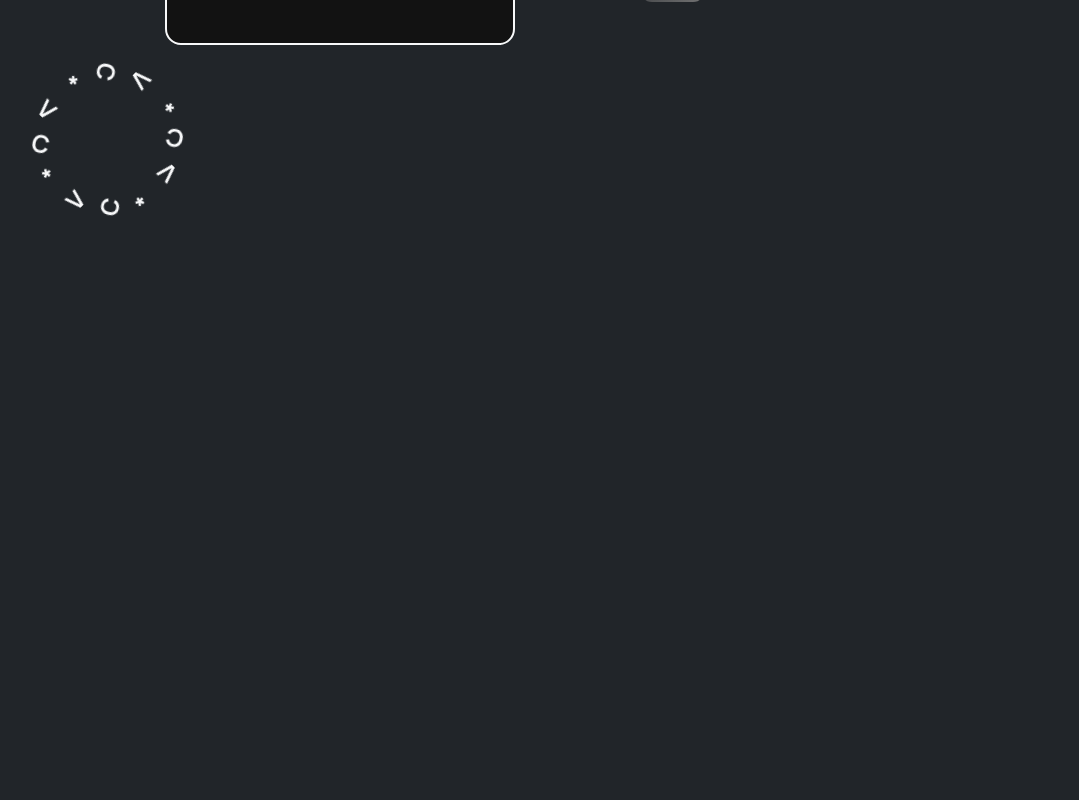
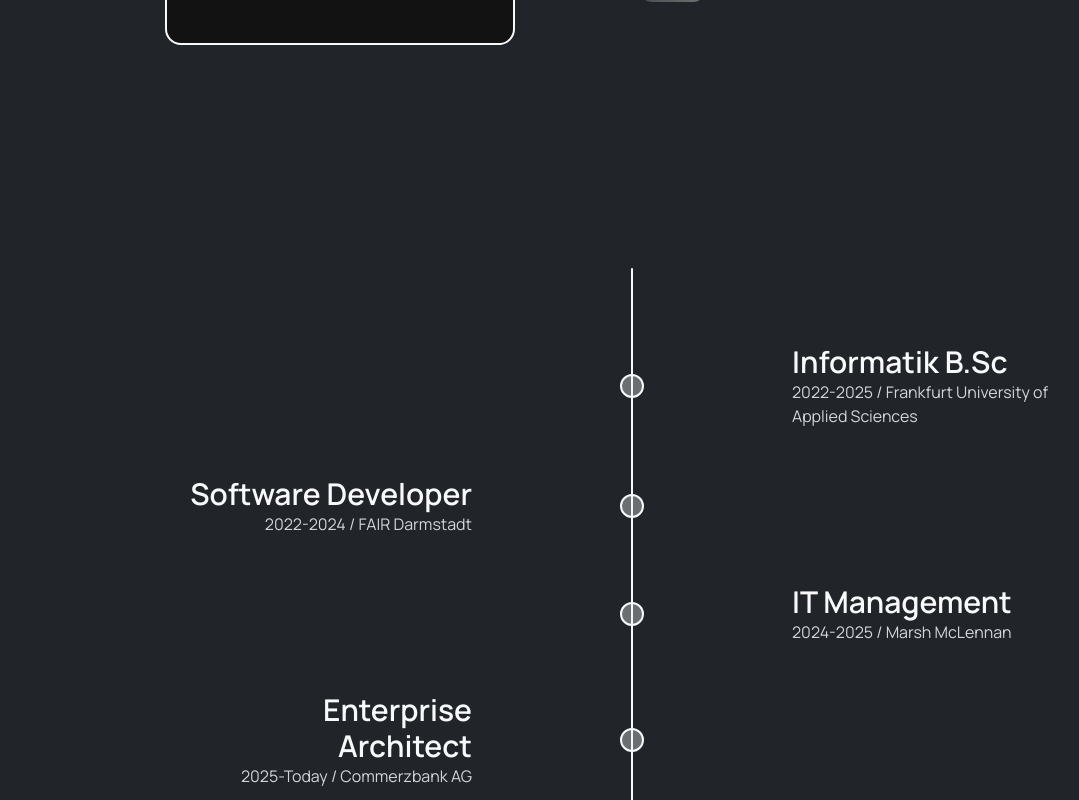
Before and after one commit to Rajpreet0/Rajpreet-Portfolio-2025, a Next.js app: page / in a window 1280 px wide. Shown: the part 1380-2180 px from the top of the page, without its empty margins (8-1087 px from the left). Before the commit the page ends 1622 px from the top, so only its background shows below. Built offline with nearby package versions, Linux system fonts and the light colour scheme.

Commit message:
added Timeline

```diff
--- a/src/app/page.tsx
+++ b/src/app/page.tsx
@@ -1,11 +1,13 @@
 import LandingPage from "@/components/LandingPage";
 import ProfilePage from "@/components/ProfilePage";
+import TimelinePage from "@/components/TimelinePage";
 
 export default function Home() {
   return (
     <div className="w-full min-h-screen flex flex-col items-center justify-center">
       <LandingPage/>
       <ProfilePage/>
+      <TimelinePage/>
     </div>
   );
 }
--- a/src/components/ProfilePage.tsx
+++ b/src/components/ProfilePage.tsx
@@ -1,4 +1,3 @@
-import CircularText from "./blocks/TextAnimations/CircularText/CircularText"
 import ProfileCards from "./ProfileCards"
 
 
@@ -6,13 +5,6 @@ const ProfilePage = () => {
   return (
     <div className="relative h-screen w-full flex items-center justify-center ">
         <ProfileCards/>
-        <div className="absolute bottom-20 left-10  cursor-pointer">
-         <CircularText
-            text="CV*CV*CV*CV*"
-            onHover="speedUp"
-            spinDuration={20}
-            className="text-white w-[150px] font-bold"/>
-        </div>
     </div>
   )
 }
--- /dev/null
+++ b/src/components/TimelinePage.tsx
@@ -0,0 +1,97 @@
+import React from 'react'
+import AnimatedContent from './blocks/Animations/AnimatedContent/AnimatedContent';
+
+const timelineItems = [
+  {
+    title: 'Informatik B.Sc',
+    date: '2022-2025 / Frankfurt University of Applied Sciences',
+    align: 'right',
+  },
+  {
+    title: 'Software Developer',
+    date: '2022-2024 / FAIR Darmstadt',
+    align: 'left',
+  },
+  {
+    title: 'IT Management',
+    date: '2024-2025 / Marsh McLennan',
+    align: 'right',
+  },
+  {
+    title: 'Enterprise Architect',
+    date: '2025-Today / Commerzbank AG',
+    align: 'left',
+  },
+  {
+    title: 'CEO',
+    date: '2025-Today / Since3',
+    align: 'right',
+  },
+];
+
+const TimelinePage = () => {
+  return (
+    <AnimatedContent
+        distance={400}
+        direction="vertical"
+        reverse={false}
+        duration={2}
+        ease="power3.out"
+        initialOpacity={0.0}
+        animateOpacity
+        scale={1.1}
+        threshold={0.2}
+        delay={0.3}
+    >
+         <div className="relative min-h-screen w-full flex items-center justify-center  px-4 py-12">
+
+        {/* Vertical Line */}
+        <div className="hidden md:block absolute left-1/2 transform -translate-x-1/2 top-12 bottom-12 w-0.5 bg-white rounded"></div>
+        <div className="block md:hidden absolute right-6 top-12 bottom-12 w-0.5 bg-white rounded"></div>
+
+        <div className="flex flex-col space-y-12 w-full max-w-4xl">
+          {timelineItems.map((item, index) => (
+            <div
+              key={index}
+              className="grid grid-cols-1 md:grid-cols-3 items-center w-full gap-4"
+            >
+              {/* Left Text */}
+              {item.align === 'left' ? (
+                <div className="text-left md:text-right text-white pl-4 md:pl-0">
+                  <h3 className="text-lg md:text-3xl font-semibold">{item.title}</h3>
+                  <p className="text-sm md:text-base text-gray-300 break-words max-w-[250px] md:max-w-none">
+                    {item.date}
+                  </p>
+                </div>
+              ) : (
+                <div className="hidden md:block"></div>
+              )}
+
+              {/* Circle */}
+              <div className="flex justify-end md:justify-center pr-4 md:pr-0  ">
+                <div className="hidden w-6 h-6 rounded-full border-2 border-white bg-white/35 z-10 md:block"></div>
+              </div>
+
+              {/* Right Text */}
+              {item.align === 'right' ? (
+                <div className="text-left text-white pl-4 md:pl-0">
+                  <h3 className="text-lg md:text-3xl font-semibold">{item.title}</h3>
+                  <p className="text-sm md:text-base text-gray-300 break-words max-w-[250px] md:max-w-none">
+                    {item.date}
+                  </p>
+                </div>
+              ) : (
+                <div className="hidden md:block"></div>
+              )}
+            </div>
+          ))}
+        </div>
+      </div>
+    </AnimatedContent>
+  );
+};
+
+
+
+
+export default TimelinePage
--- /dev/null
+++ b/src/components/blocks/Animations/AnimatedContent/AnimatedContent.tsx
@@ -0,0 +1,93 @@
+/*
+	Installed from https://reactbits.dev/ts/tailwind/
+*/
+"use client";
+import React, { useRef, useEffect, ReactNode } from "react";
+import { gsap } from "gsap";
+import { ScrollTrigger } from "gsap/ScrollTrigger";
+
+gsap.registerPlugin(ScrollTrigger);
+
+interface AnimatedContentProps {
+  children: ReactNode;
+  distance?: number;
+  direction?: "vertical" | "horizontal";
+  reverse?: boolean;
+  duration?: number;
+  ease?: string | ((progress: number) => number);
+  initialOpacity?: number;
+  animateOpacity?: boolean;
+  scale?: number;
+  threshold?: number;
+  delay?: number;
+  onComplete?: () => void;
+}
+
+const AnimatedContent: React.FC<AnimatedContentProps> = ({
+  children,
+  distance = 100,
+  direction = "vertical",
+  reverse = false,
+  duration = 0.8,
+  ease = "power3.out",
+  initialOpacity = 0,
+  animateOpacity = true,
+  scale = 1,
+  threshold = 0.1,
+  delay = 0,
+  onComplete,
+}) => {
+  const ref = useRef<HTMLDivElement>(null);
+
+  useEffect(() => {
+    const el = ref.current;
+    if (!el) return;
+
+    const axis = direction === "horizontal" ? "x" : "y";
+    const offset = reverse ? -distance : distance;
+    const startPct = (1 - threshold) * 100;
+
+    gsap.set(el, {
+      [axis]: offset,
+      scale,
+      opacity: animateOpacity ? initialOpacity : 1,
+    });
+
+    gsap.to(el, {
+      [axis]: 0,
+      scale: 1,
+      opacity: 1,
+      duration,
+      ease,
+      delay,
+      onComplete,
+      scrollTrigger: {
+        trigger: el,
+        start: `top ${startPct}%`,
+        toggleActions: "play none none none",
+        once: true,
+      },
+    });
+
+    return () => {
+      ScrollTrigger.getAll().forEach((t) => t.kill());
+      gsap.killTweensOf(el);
+    };
+  }, [
+    distance,
+    direction,
+    reverse,
+    duration,
+    ease,
+    initialOpacity,
+    animateOpacity,
+    scale,
+    threshold,
+    delay,
+    onComplete,
+  ]);
+
+  return <div ref={ref}>{children}</div>;
+};
+
+export default AnimatedContent;
--- a/src/components/blocks/TextAnimations/CircularText/CircularText.tsx
+++ /dev/null
@@ -1,136 +0,0 @@
-/*
-	Installed from https://reactbits.dev/ts/tailwind/
-*/
-"use client";
-import React, { useEffect } from "react";
-import {
-  motion,
-  useAnimation,
-  useMotionValue,
-  MotionValue,
-  Transition,
-} from "framer-motion";
-interface CircularTextProps {
-  text: string;
-  spinDuration?: number;
-  onHover?: "slowDown" | "speedUp" | "pause" | "goBonkers";
-  className?: string;
-}
-
-const getRotationTransition = (
-  duration: number,
-  from: number,
-  loop: boolean = true
-) => ({
-  from,
-  to: from + 360,
-  ease: "linear" as const,
-  duration,
-  type: "tween" as const,
-  repeat: loop ? Infinity : 0,
-});
-
-const getTransition = (duration: number, from: number) => ({
-  rotate: getRotationTransition(duration, from),
-  scale: {
-    type: "spring" as const,
-    damping: 20,
-    stiffness: 300,
-  },
-});
-
-const CircularText: React.FC<CircularTextProps> = ({
-  text,
-  spinDuration = 20,
-  onHover = "speedUp",
-  className = "",
-}) => {
-  const letters = Array.from(text);
-  const controls = useAnimation();
-  const rotation: MotionValue<number> = useMotionValue(0);
-
-  useEffect(() => {
-    const start = rotation.get();
-    controls.start({
-      rotate: start + 360,
-      scale: 1,
-      transition: getTransition(spinDuration, start),
-    });
-  }, [spinDuration, text, onHover, controls]);
-
-  const handleHoverStart = () => {
-    const start = rotation.get();
-
-    if (!onHover) return;
-
-    let transitionConfig: ReturnType<typeof getTransition> | Transition;
-    let scaleVal = 1;
-
-    switch (onHover) {
-      case "slowDown":
-        transitionConfig = getTransition(spinDuration * 2, start);
-        break;
-      case "speedUp":
-        transitionConfig = getTransition(spinDuration / 4, start);
-        break;
-      case "pause":
-        transitionConfig = {
-          rotate: { type: "spring", damping: 20, stiffness: 300 },
-          scale: { type: "spring", damping: 20, stiffness: 300 },
-        };
-        break;
-      case "goBonkers":
-        transitionConfig = getTransition(spinDuration / 20, start);
-        scaleVal = 0.8;
-        break;
-      default:
-        transitionConfig = getTransition(spinDuration, start);
-    }
-
-    controls.start({
-      rotate: start + 360,
-      scale: scaleVal,
-      transition: transitionConfig,
-    });
-  };
-
-  const handleHoverEnd = () => {
-    const start = rotation.get();
-    controls.start({
-      rotate: start + 360,
-      scale: 1,
-      transition: getTransition(spinDuration, start),
-    });
-  };
-
-  return (
-    <motion.div
-      className={`circular-text ${className}`}
-      style={{ rotate: rotation }}
-      initial={{ rotate: 0 }}
-      animate={controls}
-      onMouseEnter={handleHoverStart}
-      onMouseLeave={handleHoverEnd}
-    >
-      {letters.map((letter, i) => {
-        const rotationDeg = (360 / letters.length) * i;
-        const factor = Math.PI / letters.length;
-        const x = factor * i;
-        const y = factor * i;
-        const transform = `rotateZ(${rotationDeg}deg) translate3d(${x}px, ${y}px, 0)`;
-
-        return (
-          <span
-            key={i}
-            className="absolute inline-block inset-0 text-2xl transition-all duration-500 ease-[cubic-bezier(0,0,0,1)]"
-            style={{ transform, WebkitTransform: transform }}
-          >
-            {letter}
-          </span>
-        );
-      })}
-    </motion.div>
-  );
-};
-
-export default CircularText;
```
